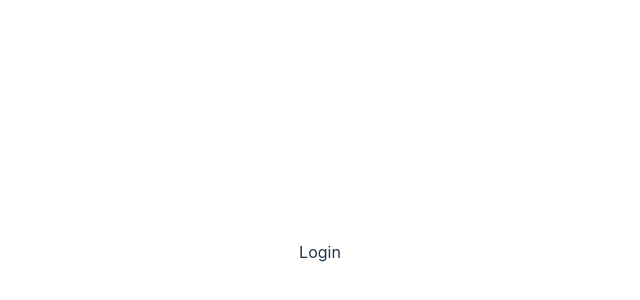
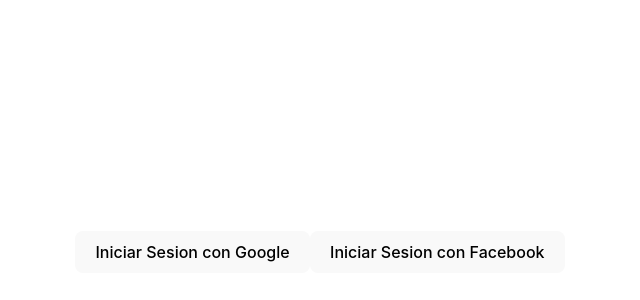
Before and after one commit to No-Country/c14-14-t-node-react, a React (Vite) app in the folder WebDeClima/: page /login in a window 1280 px wide. Shown: the part 148-448 px from the top of the page, without its empty margins (320-960 px from the left). Built offline with nearby package versions, Linux system fonts and the light colour scheme.

Commit message:
Sign In con Google agregado

```diff
--- a/WebDeClima/src/Login.jsx
+++ b/WebDeClima/src/Login.jsx
@@ -1,8 +1,12 @@
+import { signInWithFacebook } from "./Login/signInWithFacebook";
+import { signInWithGoogle } from "./Login/signInWithGoogle";
+
 const Login = () => {
     return (
         <>
         <div className="containerLogin">
-        Login
+       <button onClick={signInWithGoogle}>Iniciar Sesion con Google</button>
+       <button onClick={signInWithFacebook}>Iniciar Sesion con Facebook</button>
         </div>
         </>
     )
--- /dev/null
+++ b/WebDeClima/src/Login/signInWithFacebook.js
@@ -0,0 +1,31 @@
+import { FacebookAuthProvider, signInWithPopup } from "firebase/auth";
+import { auth } from '../firebase'
+const facebookProvider = new FacebookAuthProvider();
+
+export const signInWithFacebook = async () => {
+    try {
+        const result = await signInWithPopup(auth, facebookProvider);
+        const credential = FacebookAuthProvider.credentialFromResult(result)
+ //     console.log({ credential });
+        const user = result.user
+        return {
+         ok: true,
+         user,
+
+        }
+    }
+    catch (error) {
+        const errorCode = error.code;
+        const errorMessage = error.message;
+
+
+
+        const credential = FacebookAuthProvider.credentialFromError(error);
+       //console.log({credential});
+       return {
+        ok: false,
+        errorMessage,
+        errorCode
+       }
+    }
+}
--- /dev/null
+++ b/WebDeClima/src/Login/signInWithGoogle.js
@@ -0,0 +1,29 @@
+import { GoogleAuthProvider, signInWithPopup } from "firebase/auth";
+import { auth }  from '../firebase'
+const googleProvider = new GoogleAuthProvider();
+
+export const signInWithGoogle = async() => {
+    try {
+        const result = await signInWithPopup(auth, googleProvider);
+        const credential = GoogleAuthProvider.credentialFromResult(result)
+       // console.log({ credential });
+       const user = result.user
+       return {
+        ok: true,
+        user,
+
+       }
+    }
+    catch (error) {
+        const errorCode = error.code;
+        const errorMessage = error.message;
+        const email = error.customData.email;
+
+        const credential = GoogleAuthProvider.credentialFromError(error);
+       // console.log({credential});
+       return {
+        ok: false,
+        errorMessage
+       }
+    }
+}
--- a/WebDeClima/src/index.css
+++ b/WebDeClima/src/index.css
@@ -13,6 +13,8 @@
   -moz-osx-font-smoothing: grayscale;
   -webkit-text-size-adjust: 100%;
 }
+
+
 
 a {
   font-weight: 500;
```
